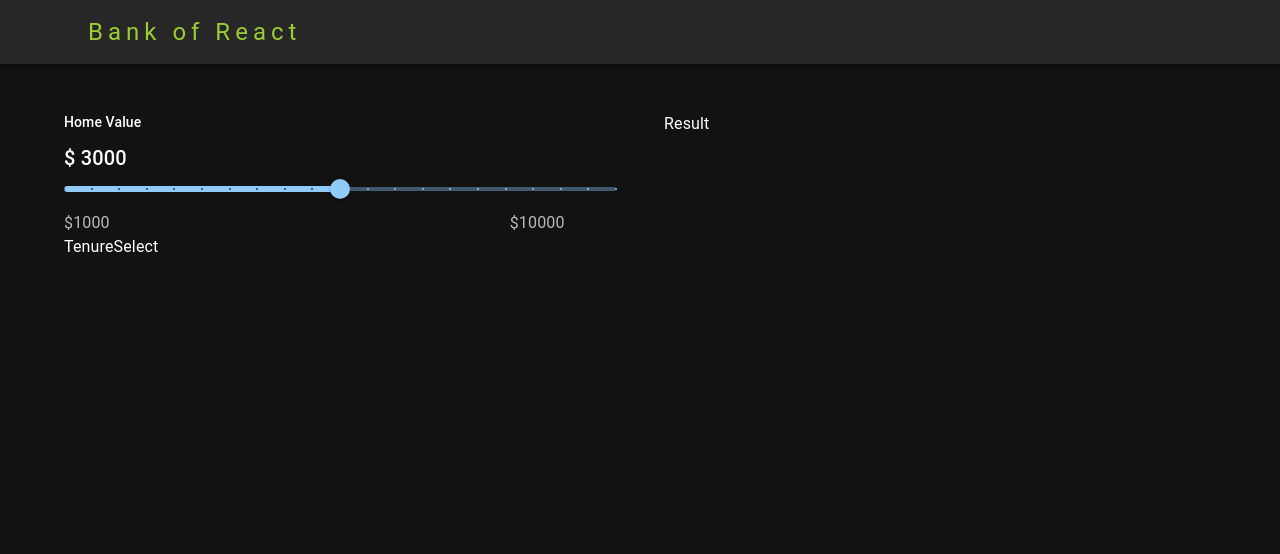
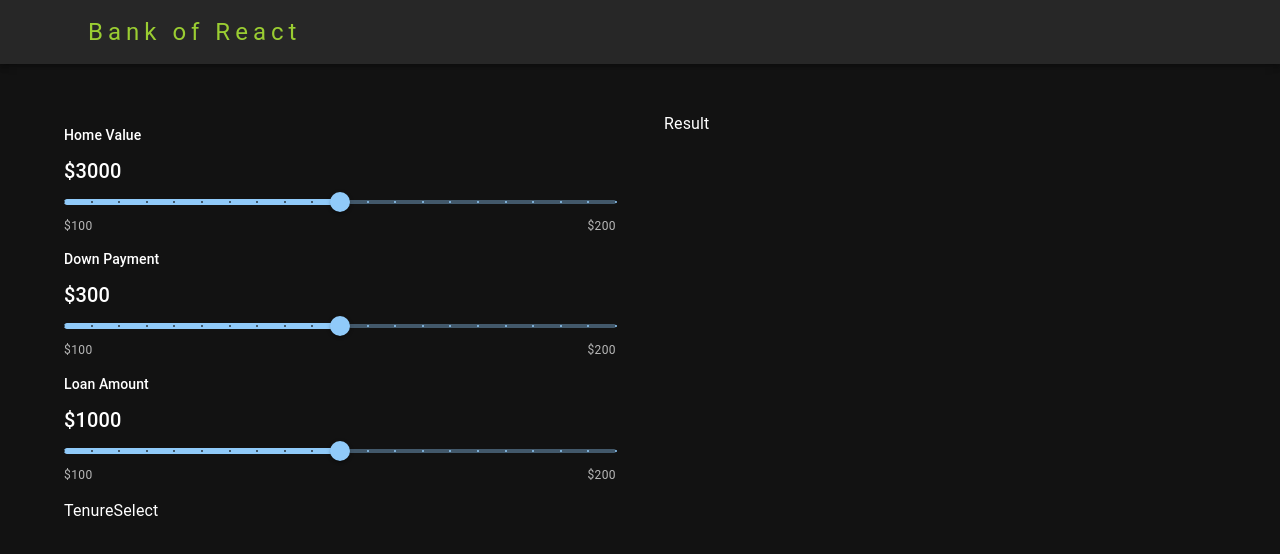
Before and after one commit to SoundaryaKoutharapu/mortgage-calci, a React (Create React App) app: page / in a window 1280 px wide. Shown: the top 554 px of the page. Built offline with nearby package versions, Linux system fonts and the light colour scheme.

Commit message:
slider component

```diff
--- a/src/App.js
+++ b/src/App.js
@@ -1,3 +1,4 @@
+import { useState } from 'react';
 import Navbar from './components/Navbar';
 import Result from './components/Result';
 import SliderSelect from './components/SliderSelect';
--- a/src/components/SliderSelect.js
+++ b/src/components/SliderSelect.js
@@ -3,12 +3,35 @@ import SliderComponent from "./common/SliderComponent"
 const SliderSelect = () => {
   return (
     <>
-    <SliderComponent defaultValue={150}
-    min={100}
-    max={200}
-    step ={5}
-    onChange={(e)=> console.log(e.target.value)}
-    />
+      <SliderComponent defaultValue={150}
+        min={100}
+        max={200}
+        step={5}
+        label='Home Value'
+        unit='$'
+        amount={3000}
+        onChange={(e) => console.log(e.target.value)}
+      />
+
+      <SliderComponent defaultValue={150}
+        min={100}
+        max={200}
+        step={5}
+        label='Down Payment'
+        unit='$'
+        amount={300}
+        onChange={(e) => console.log(e.target.value)}
+      />
+
+      <SliderComponent defaultValue={150}
+        min={100}
+        max={200}
+        step={5}
+        label='Loan Amount'
+        unit='$'
+        amount={1000}
+        onChange={(e) => console.log(e.target.value)}
+      />
     </>
   )
 }
--- a/src/components/common/SliderComponent.js
+++ b/src/components/common/SliderComponent.js
@@ -3,14 +3,15 @@ import Slider from '@mui/material/Slider';
 import Stack from '@mui/material/Stack';
 
 
-const SliderComponent = ({ defaultValue, min, max, step, onChange, value }) => {
+const SliderComponent = ({ defaultValue, min, max, step, onChange, value, label, unit, amount }) => {
 
   return (
-    <>
+    <Stack my={1.6}>
       <Stack spacing={1}>
-        <Typography variant='subtitle2'>Home Value</Typography>
-        <Typography variant='h6'> $ 3000 </Typography>
+        <Typography variant='subtitle2'>{label}</Typography>
+        <Typography variant='h6'>{unit}{amount}</Typography>
       </Stack>
+
       <Slider defaultValue={defaultValue}
         min={min}
         max={max}
@@ -20,12 +21,14 @@ const SliderComponent = ({ defaultValue, min, max, step, onChange, value }) => {
         step={step}
         onChange={onChange}
         value={value}
+        label={label}
       />
-      <Stack direction='row' spacing={50}>
-      <Typography color='text.secondary'>$1000</Typography>
-      <Typography color='text.secondary'>$10000</Typography>
+
+      <Stack direction='row' justifyContent={'space-between'}>
+        <Typography variant='caption' color='text.secondary'>{unit}{min}</Typography>
+        <Typography variant='caption' color='text.secondary'>{unit}{max}</Typography>
       </Stack>
-    </>
+    </Stack>
   )
 }
 export default SliderComponent
--- a/src/theme.js
+++ b/src/theme.js
@@ -3,6 +3,9 @@ import { createTheme } from '@mui/material/styles';
  export const theme = createTheme({
   palette: {
     mode: 'dark',
+  },
+  text:{
+    secondary: 'red'
   },
 
   typography: {
```
